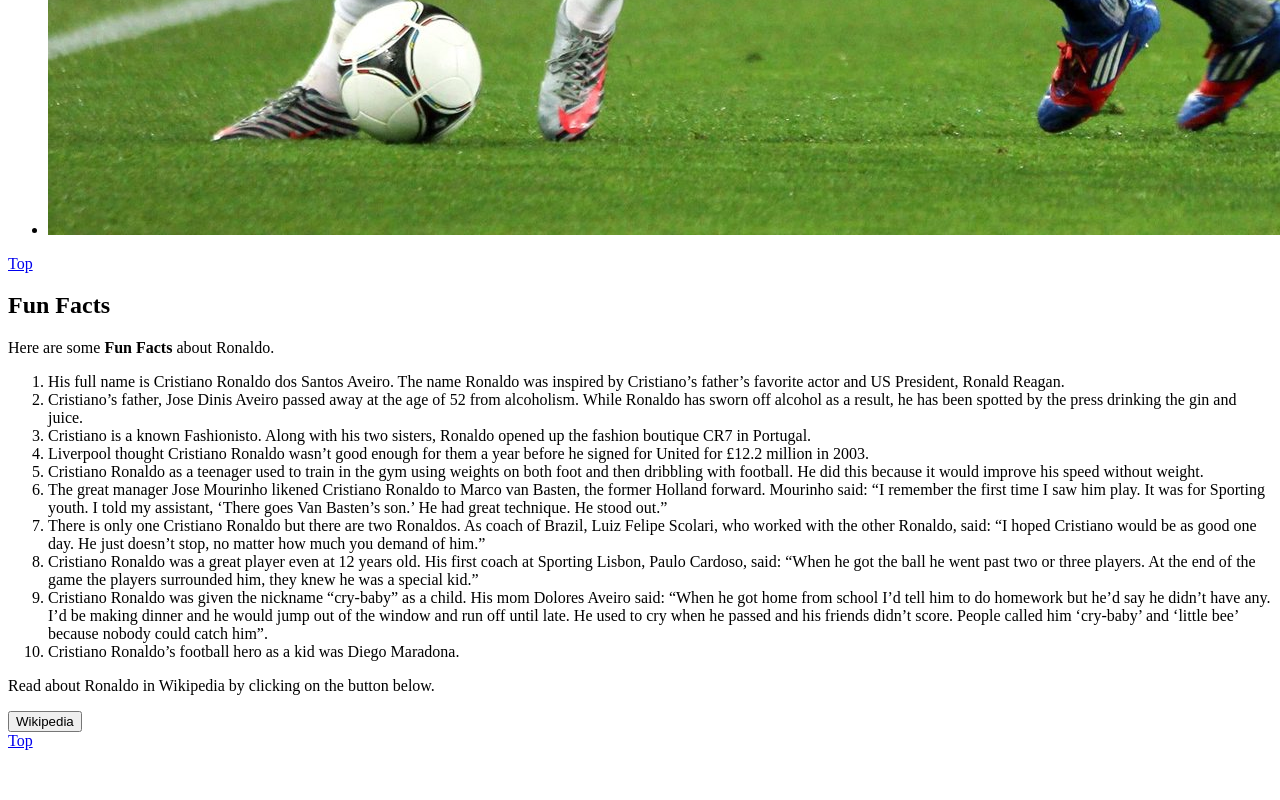
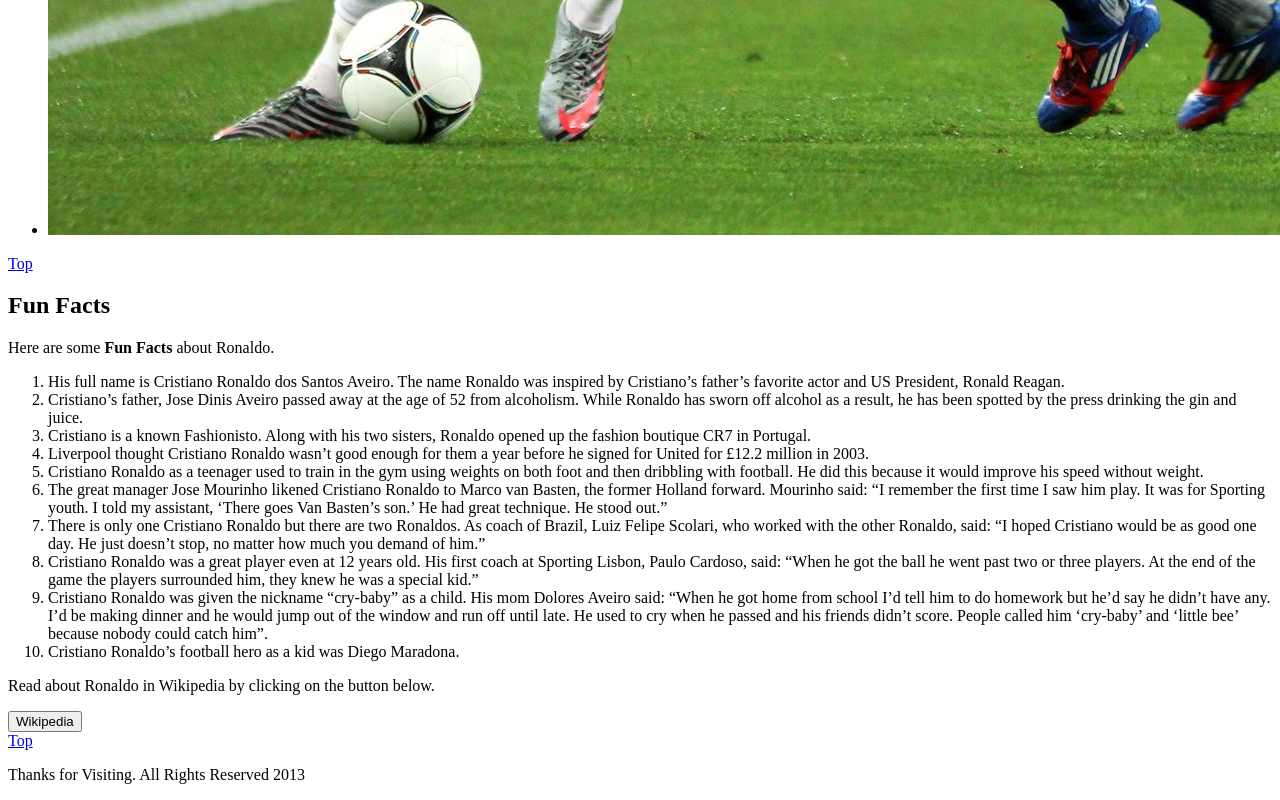
Before and after one commit to jsantibanez/wsd, a plain HTML site: page index.html in a window 1280 px wide. Shown: the part 5810-6610 px from the top of the page. Before the commit the page ends 6568 px from the top, so only its background shows below. Drawn offline with Linux system fonts and the light colour scheme.

Commit message:
added footer

```diff
--- a/index.html
+++ b/index.html
@@ -63,5 +63,9 @@
 			</aside>
 			<a href="#top">Top</a>
 		</section>
+		<footer>
+			<p>Thanks for Visiting.  All Rights Reserved 2013</p>
+		</footer>
+	</div>
 </body>
 </html>
```
